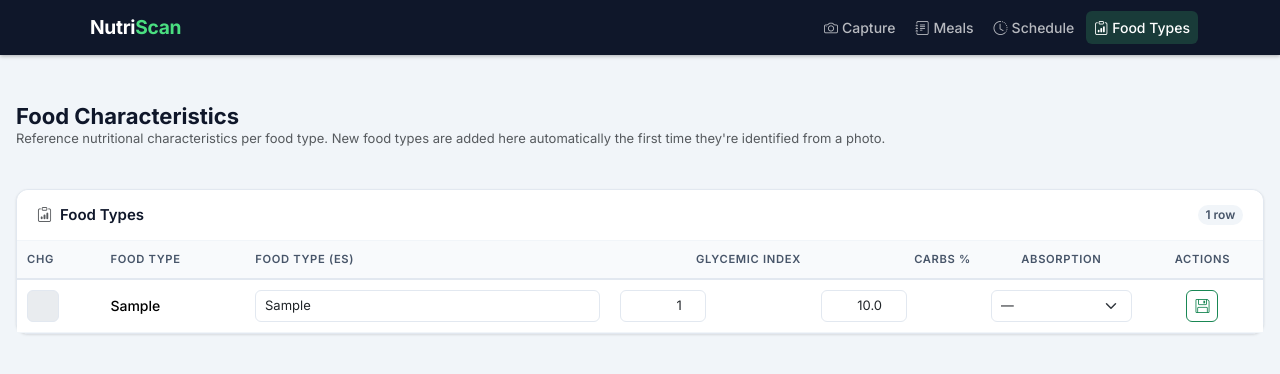
After one commit to robertobeanuoc/food_recognition_model, a Flask app: page /food_characteristics in a window 1280 px wide. The commit adds this page. Shown: the top 374 px of the page. Run offline with Flask 3, Linux system fonts and the light colour scheme; tables that the repository leaves empty hold one stand-in row (values such as "Sample post"); parts of the project's set-up code (start-up, migrations or seed data) failed here and were passed over.

Commit message:
feat(food-characteristics): rename glycemic_index to food_characteristics, add carbs/absorption, editable UI (#21)
- Rename the glycemic_index reference table to food_characteristics and
  add carbohydrate_percentage/absorption_type columns, mirroring what
  food_register already tracks per portion. Also adds a real PRIMARY KEY
  on food_type, which the old table never had.
- Auto-insert a new food_characteristics row whenever insert_food_type()
  sees a food_type the LLM classified that isn't in the table yet, using
  the LLM's own values; never overwrites an existing (possibly
  hand-curated) row.
- Add a /food_characteristics page to view and edit the table from the UI,
  same list/inline-edit pattern as /meal_schedule.
- Add sql_scripts/migrations/rename_glycemic_index_to_food_characteristics.sql
  for existing databases, and update the fresh-install table/view SQL and
  the data/data.sql seed dump to match.

Co-authored-by: Claude Sonnet 5 <noreply@anthropic.com>

```diff
--- a/data/data.sql
+++ b/data/data.sql
@@ -1,4 +1,4 @@
-INSERT INTO `glycemic_index` (`food_type`, `food_type_es`, `glycemic_index`) VALUES
+INSERT INTO `food_characteristics` (`food_type`, `food_type_es`, `glycemic_index`) VALUES
 -- Cereales y Granos
 ('Barley, pearled, boiled', 'Cebada perlada hervida', 28),
 ('Bulgur, boiled', 'Burgol/Trigo burgol hervido', 46),
--- /dev/null
+++ b/sql_scripts/migrations/rename_glycemic_index_to_food_characteristics.sql
@@ -0,0 +1,19 @@
+-- Migration: rename glycemic_index to food_characteristics and extend it
+-- with the carbohydrate_percentage / absorption_type columns that
+-- food_register already tracks per portion, so the same characteristics
+-- are also kept at the food-type level and reused across portions.
+--
+-- Not idempotent: run once against a database that still has `glycemic_index`.
+
+RENAME TABLE glycemic_index TO food_characteristics;
+
+ALTER TABLE food_characteristics
+    ADD COLUMN carbohydrate_percentage DECIMAL(5,2) AFTER glycemic_index,
+    ADD COLUMN absorption_type VARCHAR(10) AFTER carbohydrate_percentage;
+
+-- The old table had no real primary key, so duplicate food_type rows may
+-- exist. If the next statement fails with a duplicate-key error, find and
+-- remove the duplicates first, e.g.:
+--   SELECT food_type, COUNT(*) FROM food_characteristics GROUP BY food_type HAVING COUNT(*) > 1;
+ALTER TABLE food_characteristics
+    ADD PRIMARY KEY (food_type);
--- a/sql_scripts/views/review_glycemic_index.sql
+++ b/sql_scripts/views/review_food_characteristics.sql
@@ -9,7 +9,7 @@ select
 	from food_register fr
 
 	-- left outer
-	join glycemic_index gi on gi.food_type = fr.food_type
+	join food_characteristics gi on gi.food_type = fr.food_type
 
 	group by
 	fr.food_type,
--- /dev/null
+++ b/src/food_recognition/static/js/food_characteristics.js
@@ -0,0 +1,34 @@
+function updateFoodCharacteristics(index) {
+    var foodType = document.getElementById('food_type_' + index).value;
+    var foodTypeEs = document.getElementById('food_type_es_' + index).value;
+    var glycemicIndex = document.getElementById('glycemic_index_' + index).value;
+    var carbohydratePercentage = document.getElementById('carbohydrate_percentage_' + index).value;
+    var absorptionType = document.getElementById('absorption_type_' + index).value;
+
+    var updated = document.getElementById('updated_' + index);
+
+    var body = new URLSearchParams();
+    body.append('food_type_es', foodTypeEs);
+    body.append('glycemic_index', glycemicIndex);
+    body.append('carbohydrate_percentage', carbohydratePercentage);
+    body.append('absorption_type', absorptionType);
+
+    fetch('/update_food_characteristics/' + encodeURIComponent(foodType), {
+        method: 'POST',
+        credentials: 'include',
+        headers: {
+          'Content-Type': 'application/x-www-form-urlencoded',
+        },
+        body: body,
+    })
+    .then(response => {
+        if (!response.ok) {
+            throw new Error(`Request failed with status ${response.status}`);
+        }
+        updated.value = '';
+    })
+    .catch(error => {
+        console.error('Error updating food characteristics:', error);
+        alert('No se ha podido guardar el tipo de comida.');
+    });
+}
--- a/src/food_recognition/templates/base.html
+++ b/src/food_recognition/templates/base.html
@@ -63,6 +63,11 @@
               <i class="bi bi-clock-history me-1"></i>Schedule
             </a>
           </li>
+          <li class="nav-item">
+            <a class="nav-link {% block nav_food_characteristics %}{% endblock %}" href="{{ url_for('food_characteristics') }}">
+              <i class="bi bi-clipboard-data me-1"></i>Food Types
+            </a>
+          </li>
         </ul>
       </div>
 
--- /dev/null
+++ b/src/food_recognition/templates/food_characteristics.html
@@ -0,0 +1,128 @@
+{% extends "base.html" %}
+{% block title %}NutriScan – Food Characteristics{% endblock %}
+{% block nav_food_characteristics %}active{% endblock %}
+
+{% block content %}
+<div class="container-app">
+
+  <!-- ── Page heading ─────────────────────────────────────────── -->
+  <div class="page-heading d-flex align-items-start justify-content-between flex-wrap gap-2 mb-4">
+    <div>
+      <h1>Food Characteristics</h1>
+      <p class="text-muted">Reference nutritional characteristics per food type. New food types are added here automatically the first time they're identified from a photo.</p>
+    </div>
+  </div>
+
+  <!-- ── Table card ────────────────────────────────────────────── -->
+  <div class="card">
+    <div class="card-header d-flex align-items-center justify-content-between">
+      <span class="section-title"><i class="bi bi-clipboard-data me-2 text-muted"></i>Food Types</span>
+      <span class="badge rounded-pill" style="background:#f1f5f9; color:#475569; font-size:.75rem; font-weight:600;">
+        {{ food_types|length }} row{{ 's' if food_types|length != 1 }}
+      </span>
+    </div>
+
+    {% if food_types %}
+    <div class="table-responsive">
+      <table class="table app-table mb-0">
+        <thead>
+          <tr>
+            <th title="Changed">Chg</th>
+            <th>Food Type</th>
+            <th>Food Type (ES)</th>
+            <th class="text-end">Glycemic Index</th>
+            <th class="text-end">Carbs %</th>
+            <th class="text-center">Absorption</th>
+            <th class="text-center">Actions</th>
+          </tr>
+        </thead>
+        <tbody>
+          {% for food in food_types %}
+          <tr>
+
+            <!-- Change indicator -->
+            <td>
+              <input id="updated_{{ loop.index }}" type="text" value="" disabled
+                     class="updated-indicator form-control">
+            </td>
+
+            <!-- Food type (read-only, it's the natural key) -->
+            <td class="fw-medium">
+              {{ food['food_type'] }}
+              <input type="hidden" id="food_type_{{ loop.index }}" value="{{ food['food_type'] }}">
+            </td>
+
+            <!-- Spanish name (editable) -->
+            <td>
+              <input type="text" id="food_type_es_{{ loop.index }}"
+                     value="{{ food['food_type_es'] or '' }}"
+                     class="form-control"
+                     onchange="markUpdated({{ loop.index }})">
+            </td>
+
+            <!-- Glycemic index (editable) -->
+            <td class="text-end">
+              <input type="number" id="glycemic_index_{{ loop.index }}"
+                     value="{{ food['glycemic_index'] if food['glycemic_index'] is not none else '' }}"
+                     class="form-control text-end"
+                     onchange="markUpdated({{ loop.index }})">
+            </td>
+
+            <!-- Carbohydrate percentage (editable) -->
+            <td class="text-end">
+              <input type="number" id="carbohydrate_percentage_{{ loop.index }}"
+                     value="{{ '%.1f'|format(food['carbohydrate_percentage']) if food['carbohydrate_percentage'] is not none else '' }}"
+                     step="0.1" min="0" max="100"
+                     class="form-control text-end"
+                     onchange="markUpdated({{ loop.index }})">
+            </td>
+
+            <!-- Absorption type (editable) -->
+            <td class="text-center">
+              <select id="absorption_type_{{ loop.index }}" class="form-select"
+                      onchange="markUpdated({{ loop.index }})">
+                <option value="" {% if not food['absorption_type'] %}selected{% endif %}>—</option>
+                <option value="slow" {% if food['absorption_type'] == 'slow' %}selected{% endif %}>Slow</option>
+                <option value="fast" {% if food['absorption_type'] == 'fast' %}selected{% endif %}>Fast</option>
+              </select>
+            </td>
+
+            <!-- Save action -->
+            <td class="text-center">
+              <div class="d-flex gap-1 justify-content-center">
+                <button id="update_food_characteristics{{ loop.index }}"
+                        class="btn btn-save btn-outline-success"
+                        onclick="updateFoodCharacteristics({{ loop.index }})"
+                        title="Save changes">
+                  <i class="bi bi-floppy" style="font-size:.875rem;"></i>
+                </button>
+              </div>
+            </td>
+
+          </tr>
+          {% endfor %}
+        </tbody>
+      </table>
+    </div>
+
+    {% else %}
+    <div class="empty-state">
+      <i class="bi bi-exclamation-circle"></i>
+      <p>No food types recorded yet.</p>
+    </div>
+    {% endif %}
+
+  </div>
+  <!-- /Table card -->
+
+</div>
+{% endblock %}
+
+{% block scripts %}
+<script>
+  function markUpdated(index) {
+    document.getElementById('updated_' + index).value = '*';
+  }
+</script>
+<script src="{{ url_for('static', filename='js/food_characteristics.js') }}"></script>
+{% endblock %}
--- a/src/main.py
+++ b/src/main.py
@@ -8,7 +8,7 @@ import os
 import pytz
 from food_recognition.food_classification import classify_image
 from food_recognition.utils import app_logger
-from food_recognition.db import get_glycemic_index, insert_food_type, update_food_register, update_verfied, get_food_registers, get_glycemic_index, update_food_register, delete_food_register, sync_schema, get_meal_schedule, update_meal_schedule, get_meal_types, utcnow
+from food_recognition.db import get_glycemic_index, insert_food_type, update_food_register, update_verfied, get_food_registers, get_glycemic_index, update_food_register, delete_food_register, sync_schema, get_meal_schedule, update_meal_schedule, get_meal_types, utcnow, get_food_types, update_food_characteristics
 from food_recognition.similar_food import add_similar_food_info_to_food
 import json
 import uuid
@@ -274,6 +274,35 @@ def api_update_meal_schedule(uuid: str):
     return {"status": "ok"}
 
 
+@app.route('/food_characteristics', methods=['GET'])
+def food_characteristics():
+    food_types: list[dict] = get_food_types()
+    return render_template('food_characteristics.html', food_types=food_types)
+
+
+@app.route('/update_food_characteristics/<food_type>', methods=['POST'])
+def api_update_food_characteristics(food_type: str):
+    validate_food_type(food_type)
+    app_logger.info(f"Updating food_characteristics for {food_type} ..")
+
+    glycemic_index_value: int = None
+    if request.form.get('glycemic_index'):
+        glycemic_index_value = int(request.form['glycemic_index'])
+
+    carbohydrate_percentage: float = None
+    if request.form.get('carbohydrate_percentage'):
+        carbohydrate_percentage = float(request.form['carbohydrate_percentage'])
+
+    update_food_characteristics(
+        food_type=food_type,
+        food_type_es=request.form.get('food_type_es'),
+        glycemic_index=glycemic_index_value,
+        carbohydrate_percentage=carbohydrate_percentage,
+        absorption_type=request.form.get('absorption_type'),
+    )
+    return {"status": "ok"}
+
+
 @app.route('/glycemic_index/<food_type>', methods=['GET'])
 def glycemic_index(food_type:str):
     glycemic_index:int = get_glycemic_index(food_type=food_type)
```
Also changed, not shown: CLAUDE.md (+11 -8 lines), sql_scripts/tables/food_characteristics.sql (added, +18 -0 lines), sql_scripts/tables/glycemic_index.sql (deleted, +0 -7 lines), src/food_recognition/db.py (+83 -12 lines), src/food_recognition/db_models.py (+10 -6 lines), README.md.
